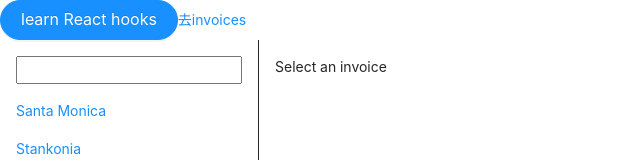
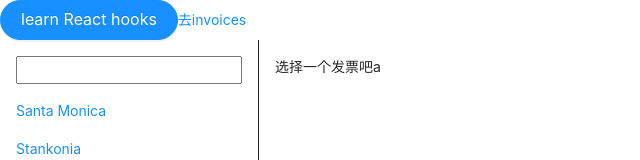
Before and after one commit to clr1235/react-cnode, a React app: page /invoices in a window 1280 px wide. Shown: the top 160 px of the page, without its empty margins (0-640 px from the left). Built offline with nearby package versions, Linux system fonts and the light colour scheme.

Commit message:
chore: 配置生产环境的打包生成，并分离第三方库

```diff
--- a/src/index.tsx
+++ b/src/index.tsx
@@ -18,7 +18,7 @@ root.render(
             index
             element={
               <main style={{ padding: "1rem" }}>
-                <p>Select an invoice</p>
+                <p>选择一个发票吧a</p>
               </main>
             }
           />
```
Also changed, not shown: 6 other files (tests, documents, lock files or other folders).
